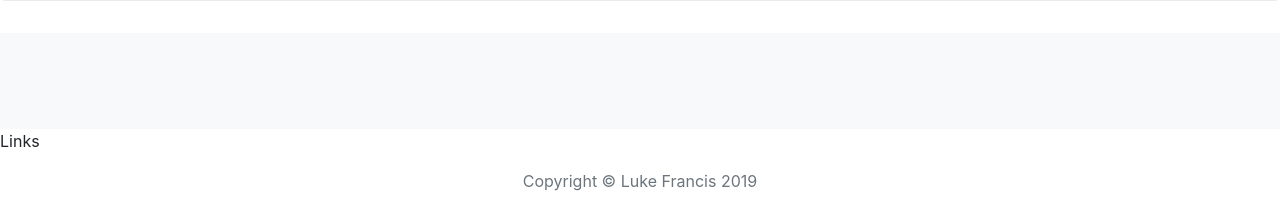
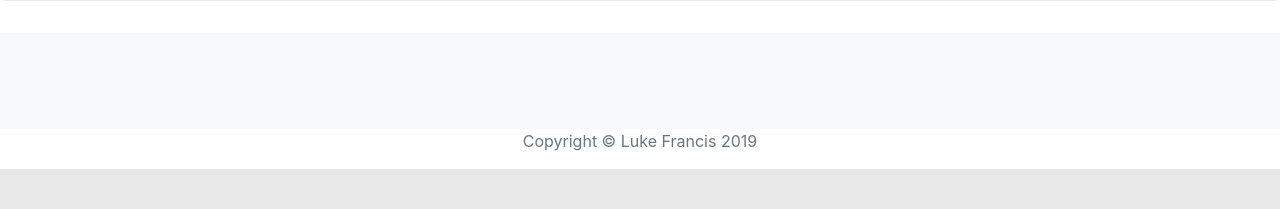
Before and after one commit to lukefrancis5/portfolio, a Django app: page / in a window 1280 px wide. Shown: the part 685-894 px from the top of the page. After the commit the page ends 854 px from the top, so only its background shows below. Run offline with Django 3.2, Linux system fonts and the light colour scheme; data that the repository does not hold is empty; some libraries are stand-ins or nearby versions.

Commit message:
removed ptag

```diff
--- a/jobs/templates/jobs/home.html
+++ b/jobs/templates/jobs/home.html
@@ -81,7 +81,7 @@
     </div>
   </div>
 
- <p>Links</p>
+
 </main>
 <footer class="text-muted">
   <div class="container text-center">
```
